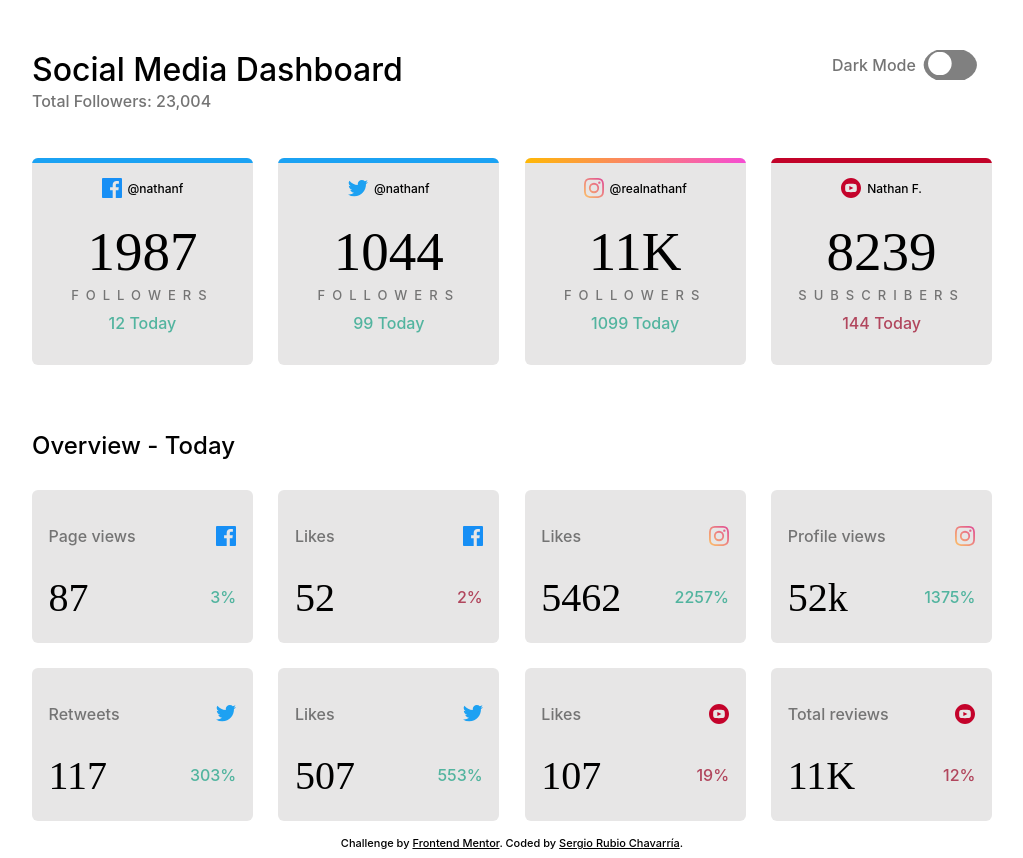
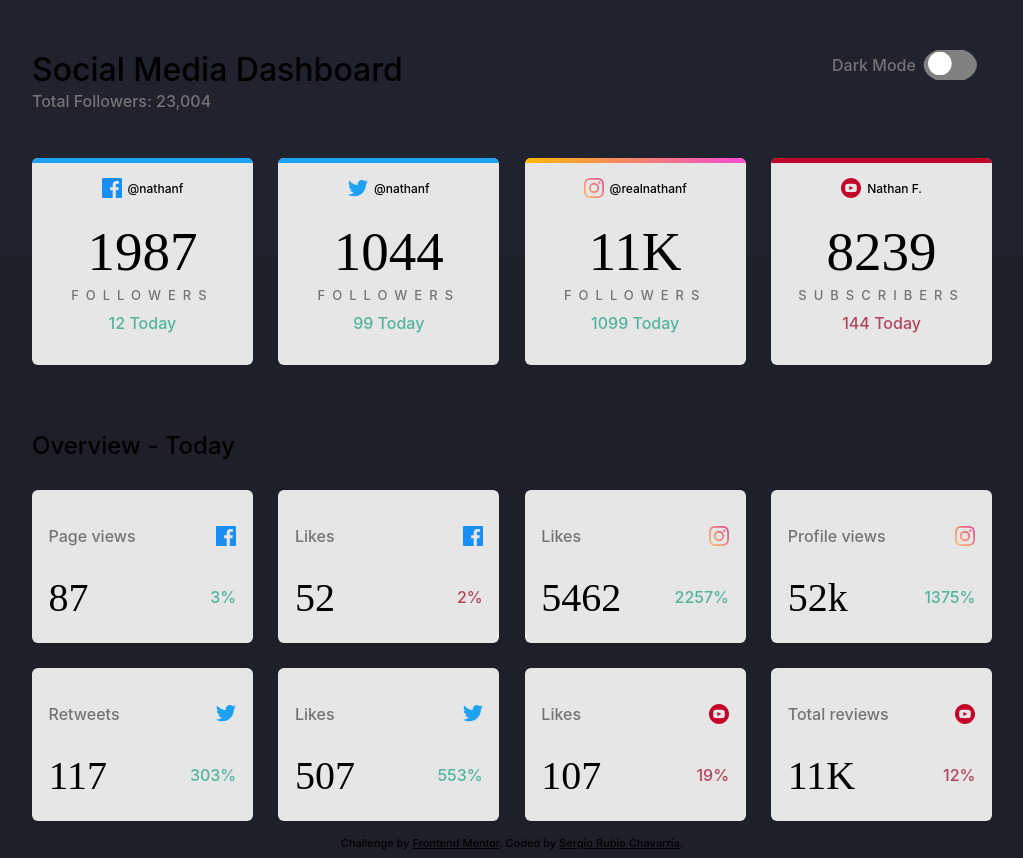
Before and after one commit to SergioRubio99/socialdashboard, a plain HTML site: page index.html in a window 1280 px wide. Shown: the whole page, without its empty margins (128-1151 px from the left). Drawn offline with Linux system fonts and the light colour scheme; a web font is replaced by a local one.

Commit message:
fixing the DarkMode #8

```diff
--- a/script.js
+++ b/script.js
@@ -82,6 +82,7 @@ function dark_mode() {
     console.log($container1box_1, $container1box_2, $container1box_3, $container1box_4);
 
 
+    // $html.style.setProperty("background", "-webkit-linear-gradient(top, #20222e 30%, #1d2029 30%)");
     $titleBarSpan.classList.toggle('titleBar__left-span-dark');
 
     $titleBarH1.classList.toggle('titleBar__left-h1-dark');
--- a/styles.css
+++ b/styles.css
@@ -35,7 +35,7 @@
 }
 
 #html {
-    /* background: -webkit-linear-gradient(top, #20222e 30%, #1d2029 30%); */
+    background: -webkit-linear-gradient(top, #20222e 30%, #1d2029 30%);
     box-sizing: border-box;
 }
 .html-dark {
```
